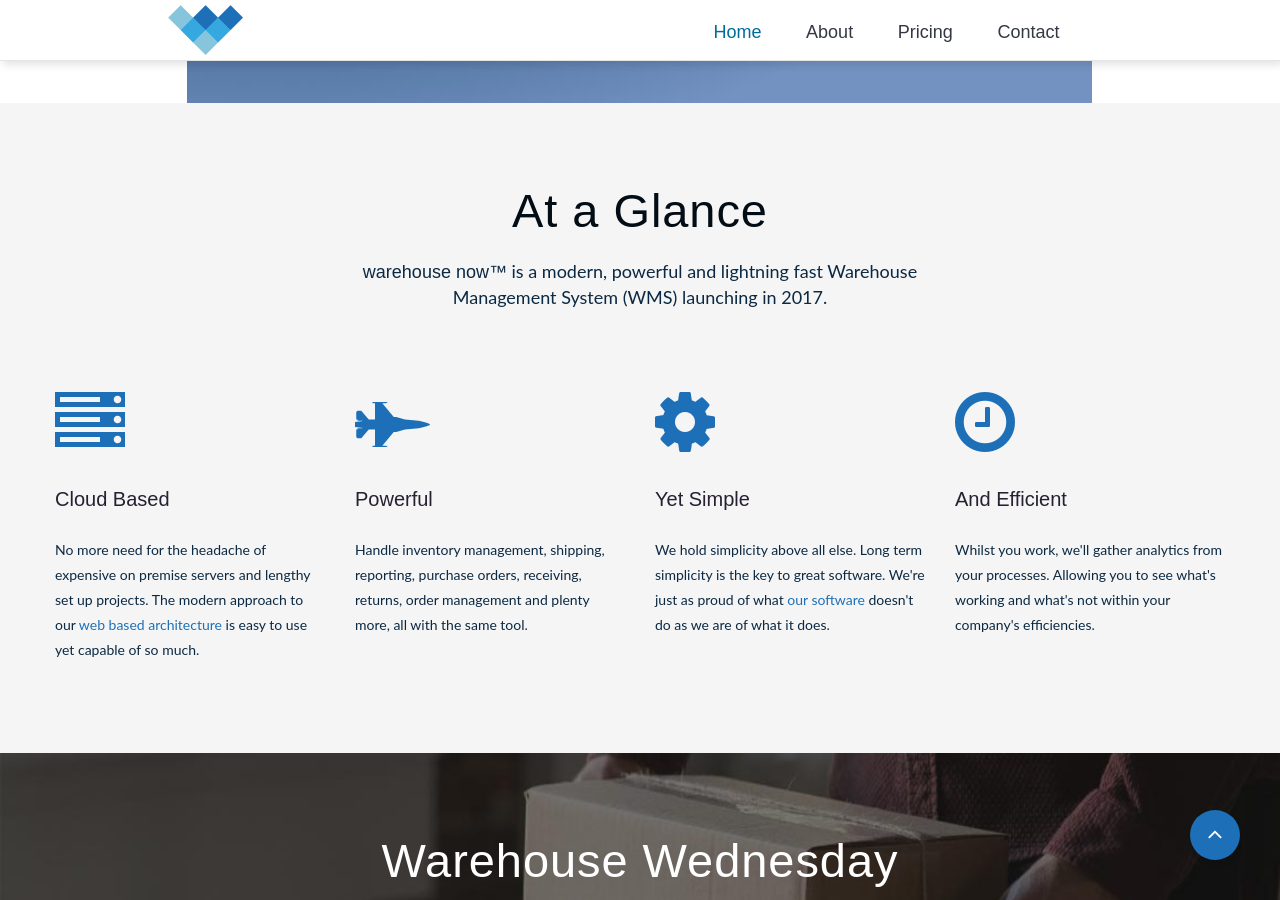
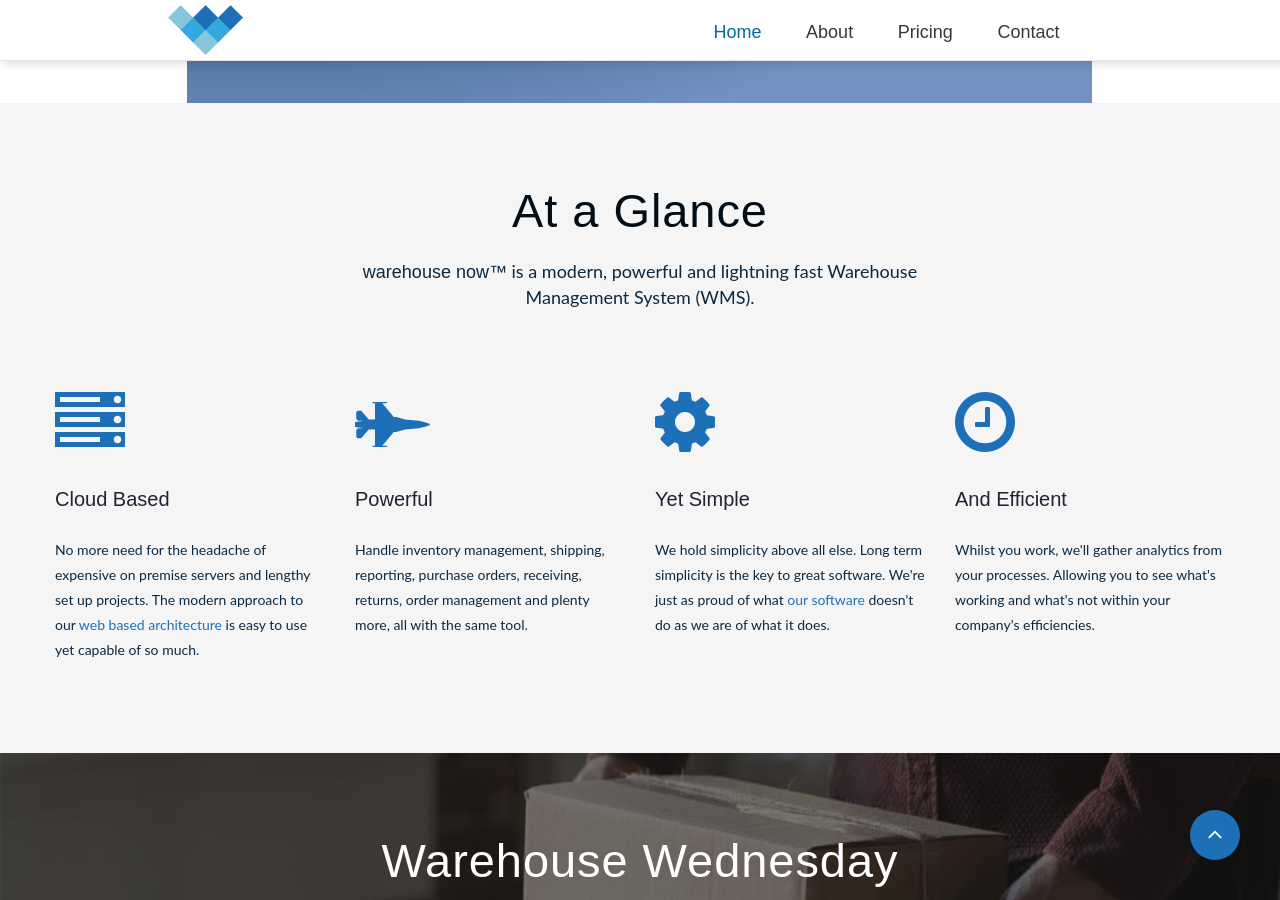
Before and after one commit to Warehouse-Now/Warehouse-Now.github.io, a Jekyll site: the page built from index.html, in a window 1280 px wide and 900 px high, scrolled down 1569 px. Built offline with Jekyll 4.4.1, drawn with Linux system fonts in a browser that asks for light colours.

Commit message:
Update index.html

```diff
--- a/index.html
+++ b/index.html
@@ -28,7 +28,7 @@ layout: home
         <div class="col-lg-6 col-lg-offset-3">
           <h1 class="text-bold">At a Glance</h1>
           <p class="lead">
-            <span class="brandon">warehouse now&trade;</span> is a modern, powerful and lightning fast Warehouse Management System (WMS) launching in 2017.
+            <span class="brandon">warehouse now&trade;</span> is a modern, powerful and lightning fast Warehouse Management System (WMS).
           </p>
         </div>
       </div>
```
